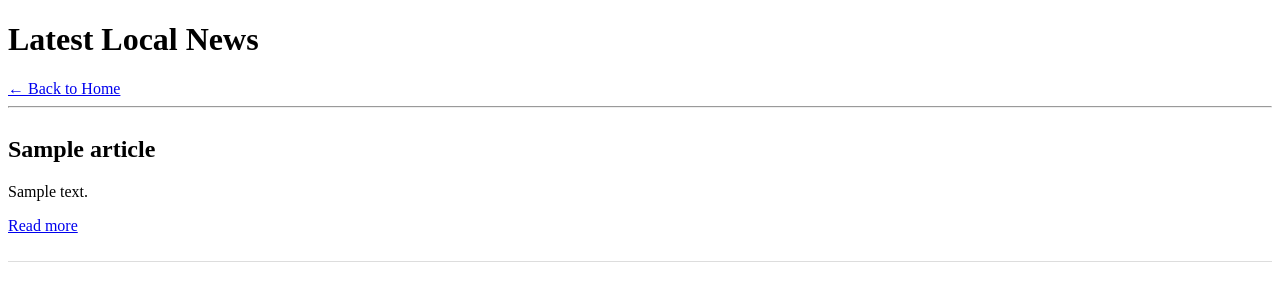
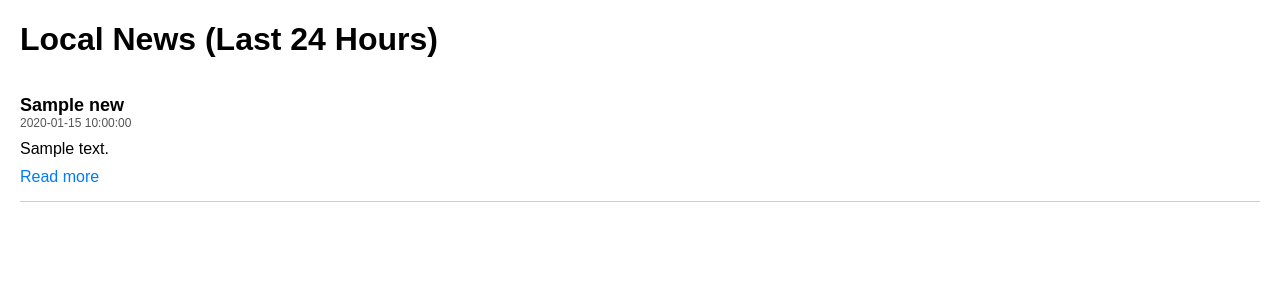
Before and after one commit to phpzee/MyFlask, a Flask app: template templates/fetchLocalNews.html in a window 1280 px wide. Shown: the top 301 px of the page. Run offline with Flask 3, Linux system fonts and the light colour scheme; the template is opened without the code that fills it: most values are stand-ins (such as "Sample title", 1, 10 or a date in 2020); parts of the project's set-up code (start-up, migrations or seed data) failed here and were passed over.

Commit message:
Add files via upload

```diff
--- a/templates/fetchLocalNews.html
+++ b/templates/fetchLocalNews.html
@@ -1,30 +1,31 @@
 <!DOCTYPE html>
-<html>
+<html lang="en">
 <head>
-  <meta charset="utf-8">
-  <title>Local News</title>
+    <meta charset="UTF-8">
+    <title>Local News - Malvani / Malad West</title>
     <style>
-    img.thumb { max-width: 120px; float: left; margin-right: 10px; }
-    .article { overflow: auto; margin-bottom: 18px; padding-bottom: 10px; border-bottom: 1px solid #ddd; }
+        body { font-family: Arial; margin: 20px; }
+        .news-item { border-bottom: 1px solid #ccc; padding: 15px 0; }
+        .title { font-weight: bold; font-size: 18px; }
+        .summary { margin: 10px 0; }
+        .link { color: #007bff; text-decoration: none; }
+        .link:hover { text-decoration: underline; }
+        .published { color: #555; font-size: 12px; }
     </style>
 </head>
 <body>
-  <h1>Latest Local News</h1>
-  <a href="/">← Back to Home</a>
-  <hr>
-
-  {% if articles %}
-    {% for a in articles %}
-      <div class="article">
-        <h2>{{ a.title }}</h2>
-        <div class="summary">{{ a.summary | safe }}</div>
-        {% if a.link %}
-          <p><a href="{{ a.link }}" target="_blank" rel="noopener">Read more</a></p>
-        {% endif %}
+    <h1>Local News (Last 24 Hours)</h1>
+    {% if news_list %}
+        {% for news in news_list %}
+            <div class="news-item">
+                <div class="title">{{ news.title }}</div>
+                <div class="published">{{ news.published }}</div>
+                <div class="summary">{{ news.summary|safe }}</div>
+                <a class="link" href="{{ news.link }}" target="_blank">Read more</a>
             </div>
         {% endfor %}
     {% else %}
-    <p>No news found.</p>
+        <p>No news found for Malvani / Malad West in the last 24 hours.</p>
     {% endif %}
 </body>
 </html>
```
Also changed, not shown: templates/index.html (+13 -7 lines). Lines whose indentation alone changed are shown as unchanged.
